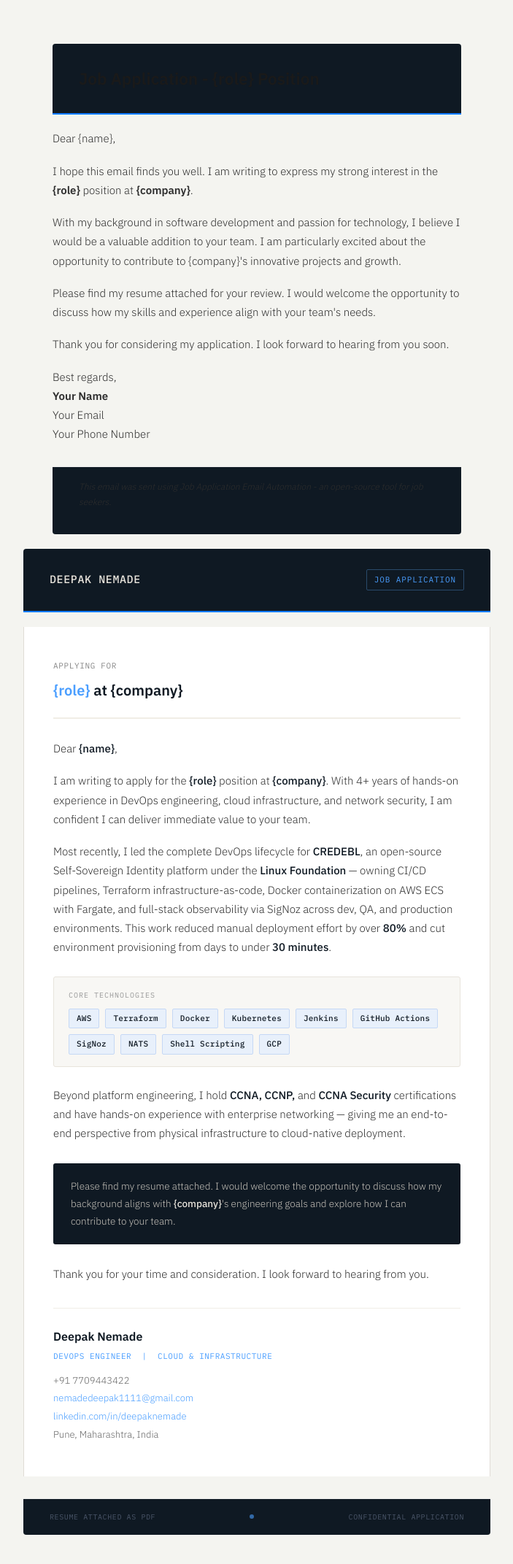
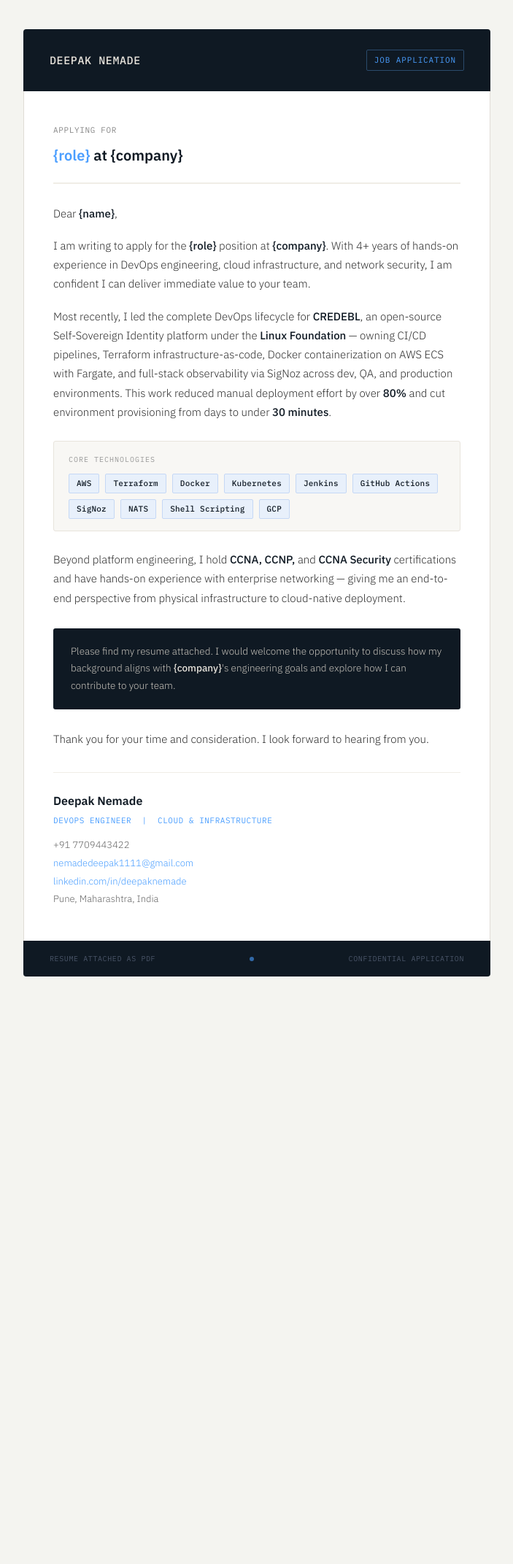
Before and after one commit to DeepDN/Job-application-email-automation-, a Flask app: template templates/email_template.html in a window 1280 px wide. Shown: the whole page at 73% size, without its empty margins (288-991 px from the left). After the commit the page ends 1338 px from the top, so only its background shows below. Run offline with Flask 3, Linux system fonts and the light colour scheme; the template is opened without the code that fills it, so the values that code supplies are empty.

Commit message:
Modify email template
Signed-off-by: DeepDN <nemadedeepak1111@gmail.com>

```diff
--- a/templates/email_template.html
+++ b/templates/email_template.html
@@ -1,41 +1,3 @@
-<!DOCTYPE html>
-<html>
-<head>
-    <meta charset="UTF-8">
-    <style>
-        body { font-family: Arial, sans-serif; line-height: 1.6; color: #333; }
-        .container { max-width: 600px; margin: 0 auto; padding: 20px; }
-        .header { border-bottom: 2px solid #007bff; padding-bottom: 10px; margin-bottom: 20px; }
-        .footer { margin-top: 30px; padding-top: 20px; border-top: 1px solid #eee; font-size: 12px; color: #666; }
-    </style>
-</head>
-<body>
-    <div class="container">
-        <div class="header">
-            <h2>Job Application - {role} Position</h2>
-        </div>
-
-        <p>Dear {name},</p>
-
-        <p>I hope this email finds you well. I am writing to express my strong interest in the <strong>{role}</strong> position at <strong>{company}</strong>.</p>
-
-        <p>With my background in software development and passion for technology, I believe I would be a valuable addition to your team. I am particularly excited about the opportunity to contribute to {company}'s innovative projects and growth.</p>
-
-        <p>Please find my resume attached for your review. I would welcome the opportunity to discuss how my skills and experience align with your team's needs.</p>
-
-        <p>Thank you for considering my application. I look forward to hearing from you soon.</p>
-
-        <p>Best regards,<br>
-        <strong>Your Name</strong><br>
-        Your Email<br>
-        Your Phone Number</p>
-
-        <div class="footer">
-            <p><em>This email was sent using Job Application Email Automation - an open-source tool for job seekers.</em></p>
-        </div>
-    </div>
-</body>
-</html>
 <!DOCTYPE html>
 <html lang="en">
 <head>
```
